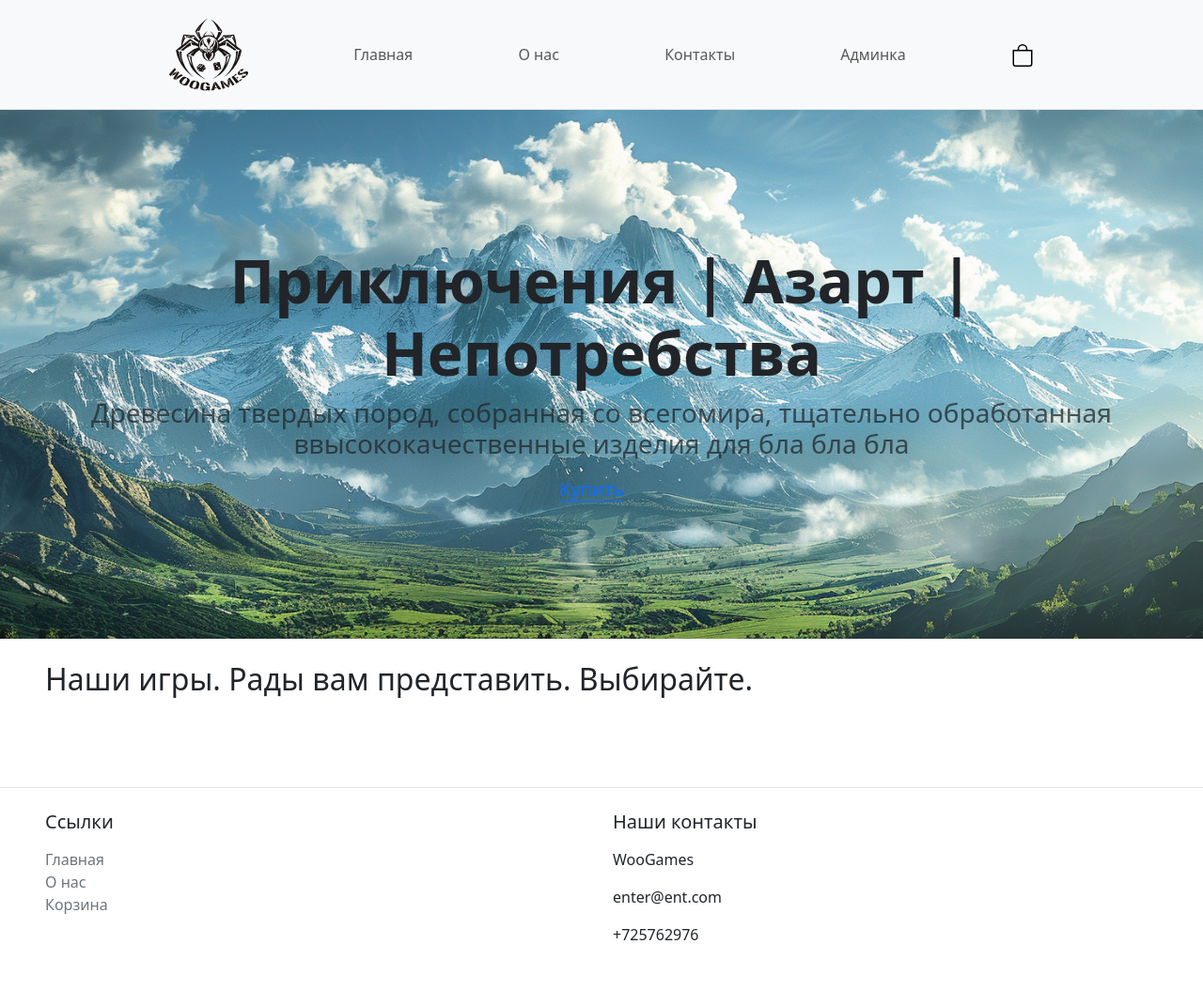
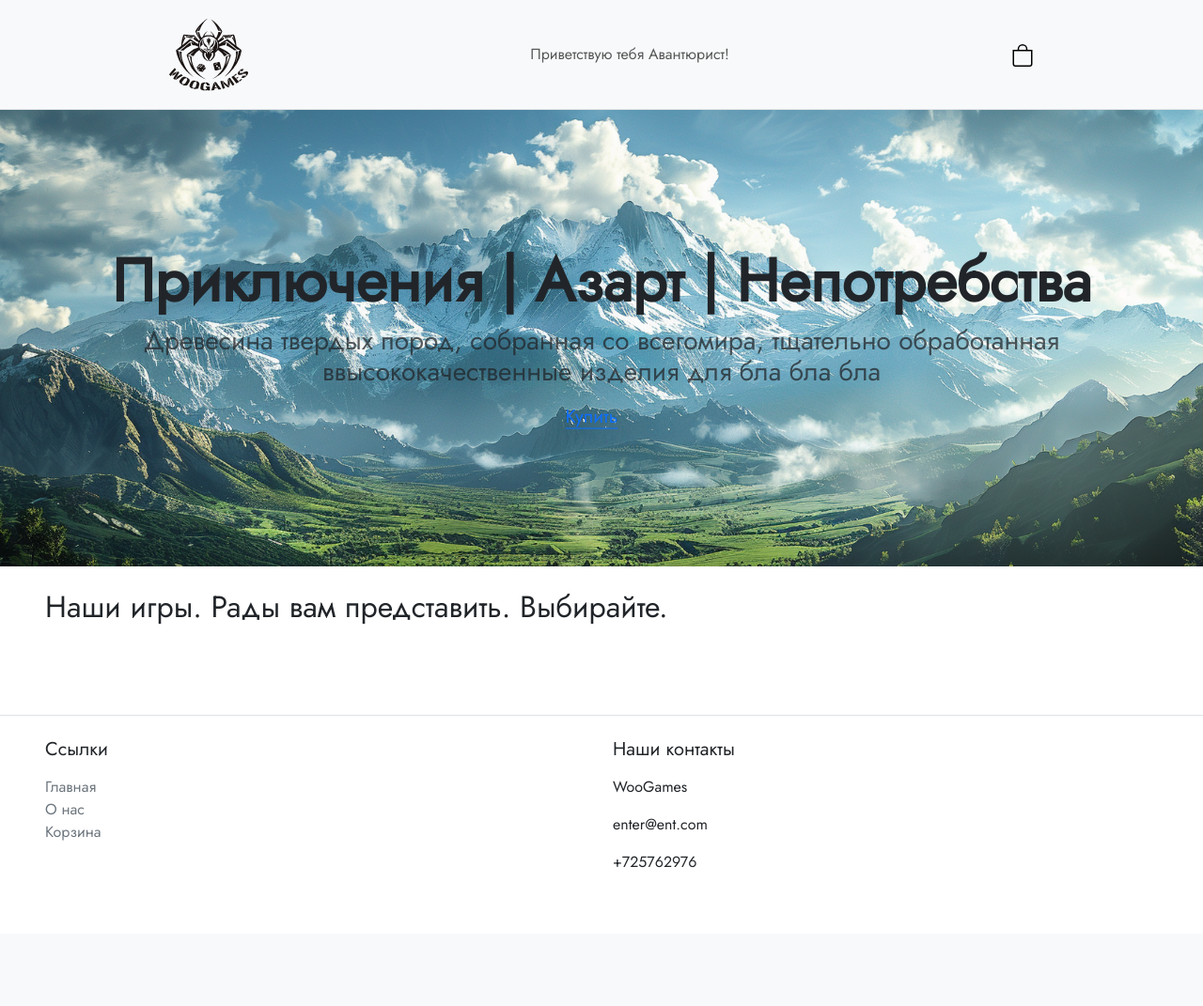
Before and after one commit to Asgef/gwent_website, a Django app: page / in a window 1280 px wide. Shown: the whole page at 94% size. After the commit the page ends 924 px from the top, so only its background shows below. Run offline with Django 5.2, Linux system fonts and the light colour scheme; data that the repository does not hold is empty; some libraries are stand-ins or nearby versions.

Commit message:
Add fonts

```diff
--- a/game_gwent/static/game_gwent/css/product.css
+++ b/game_gwent/static/game_gwent/css/product.css
@@ -1,3 +1,18 @@
+@font-face {
+    font-family: jost-regular;
+    src: url('../../fonts/Jost-Regular.ttf') format('truetype');
+    font-weight: normal;
+    font-style: normal;
+}
+
+@font-face {
+    font-family: jost-light;
+    src: url('../../fonts/Jost-Light.ttf') format('truetype');
+    font-weight: 300;
+    font-style: normal;
+}
+
+
 .container {
   max-width: 960px;
 }
@@ -81,6 +96,7 @@
 }
 
 body {
+  font-family: jost-regular, jost-light, sans-serif;
   display: flex;
   flex-direction: column;
   min-height: 100vh;
--- a/game_gwent/templates/layouts/header.html
+++ b/game_gwent/templates/layouts/header.html
@@ -17,10 +17,10 @@
               <img src="{% static 'game_gwent/icons/tisha_logo.svg' %}" width="84" height="84" alt="Aperture">
             </a>
           </li>
-          <li class="nav-item"><a class="nav-link" href="{% url 'home_page' %}">Главная</a></li>
-          <li class="nav-item"><a class="nav-link" href="{% url 'about_page' %}">О нас</a></li>
-          <li class="nav-item"><a class="nav-link" href="{% url 'contact' %}">Контакты</a></li>
-          <li class="nav-item"><a class="nav-link" href="/admin/">Админка</a></li>
+<!--          <li class="nav-item"><a class="nav-link" href="{% url 'home_page' %}">Главная</a></li>-->
+          <li class="nav-item"><a class="nav-link" href="{% url 'about_page' %}">Приветствую тебя Авантюрист!</a></li>
+<!--          <li class="nav-item"><a class="nav-link" href="{% url 'contact' %}">Контакты</a></li>-->
+<!--          <li class="nav-item"><a class="nav-link" href="/admin/">Админка</a></li>-->
           <li class="nav-item">
             <a class="nav-link" href="{% url 'cart_detail' %}">
               {% if cart_status == 'filled' %}
--- a/game_gwent/templates/layouts/product.html
+++ b/game_gwent/templates/layouts/product.html
@@ -17,14 +17,6 @@
             <h5 class="card-title">{{ product.title }}</h5>
             <p class="card-text"><small class="text-muted">Цена: {{ product.price|floatformat:"-2" }} ₽</small></p>
 
-            <form method="POST" action="{% url 'buy_now' product.id %}" class="mt-4">
-                {% csrf_token %}
-                <div class="mb-3">
-                    <input type="hidden" name="quantity" id="quantity" value="1">
-                </div>
-                <button type="submit" class="btn btn-success">Купить</button>
-            </form>
-
           </div>
         </div>
       </a>
```
Also changed, not shown: game_gwent/static/fonts/Jost-Light.ttf (added), game_gwent/static/fonts/Jost-Regular.ttf (added).
